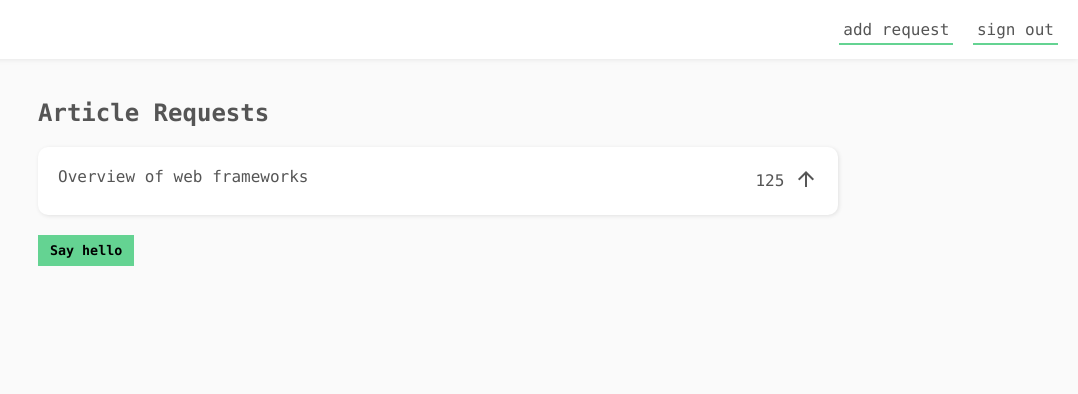
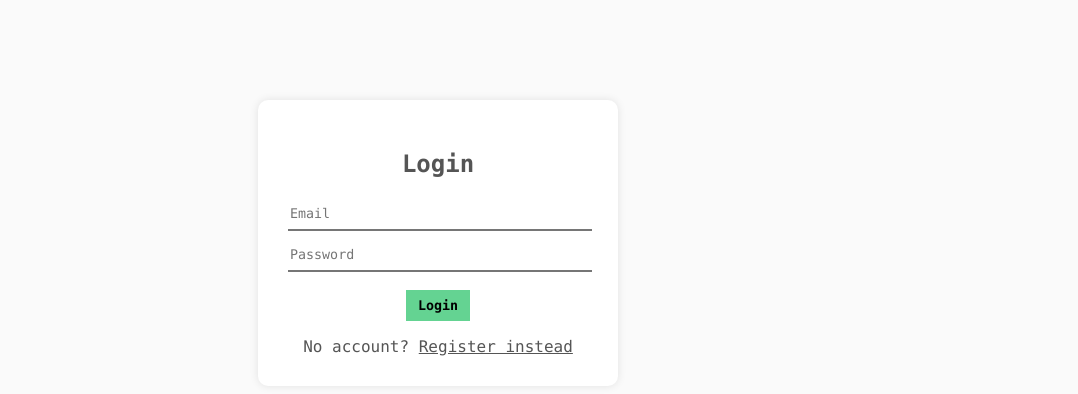
Before and after one commit to BALDEALFA/article-requests, a plain HTML site: page public/index.html in a window 1280 px wide. Shown: the whole page, without its empty margins (202-1280 px from the left). Drawn offline with Linux system fonts and the light colour scheme; some packages are replaced by stand-ins of ours.

Commit message:
Auth Modal Templates

```diff
--- a/public/css/styles.css
+++ b/public/css/styles.css
@@ -108,3 +108,26 @@ button {
 	font-family: inherit;
 	cursor: pointer;
 }
+
+/* auth styles */
+.auth {
+	width: 100%;
+	height: 100%;
+	position: fixed;
+	background: #fafafa;
+	display: none;
+	z-index: 1;
+}
+.auth.open {
+	display: block;
+}
+.auth a {
+	text-decoration: underline;
+	cursor: pointer;
+}
+.auth .modal {
+	display: none;
+}
+.auth .modal.active {
+	display: block;
+}
--- a/public/index.html
+++ b/public/index.html
@@ -7,6 +7,31 @@
     <link href="https://fonts.googleapis.com/icon?family=Material+Icons"rel="stylesheet">
     <link rel="stylesheet" href="css/styles.css">
    <body>
+
+    <!-- auth modals -->
+    <div class="auth open">
+      <div class="modal active">
+        <h2>Login</h2>
+        <form class="login">
+          <input type="text" name="email" placeholder="Email">
+          <input type="password" name="password" placeholder="Password">
+          <button>Login</button>
+          <p class="error"></p>
+        </form>
+        <div>No account? <a class="switch">Register instead</a></div>
+      </div>
+      <div class="modal">
+        <h2>Register</h2>
+        <form class="register">
+          <input type="text" name="email" placeholder="Email">
+          <input type="password" name="password" placeholder="Password">
+          <button>Register</button>
+          <p class="error"></p>
+        </form>
+        <div>Got an account? <a class="switch">Login instead</a></div>
+      </div>
+    </div>
+
 
     <!-- new request modal -->
     <div class="new-request">
@@ -54,5 +79,6 @@
      <script src="/__/firebase/init.js"></script>
 
      <script src="js/app.js"></script>
+     <script src="js/auth.js"></script>
   </body>
 </html>
--- /dev/null
+++ b/public/js/auth.js
@@ -0,0 +1,10 @@
+const authSwitchLinks = document.querySelectorAll(".switch");
+const authModals = document.querySelectorAll(".auth .modal");
+const authWrapper = document.querySelector(".auth");
+
+// toggle auth modals
+authSwitchLinks.forEach((link) => {
+	link.addEventListener("click", () => {
+		authModals.forEach((modal) => modal.classList.toggle("active"));
+	});
+});
```
